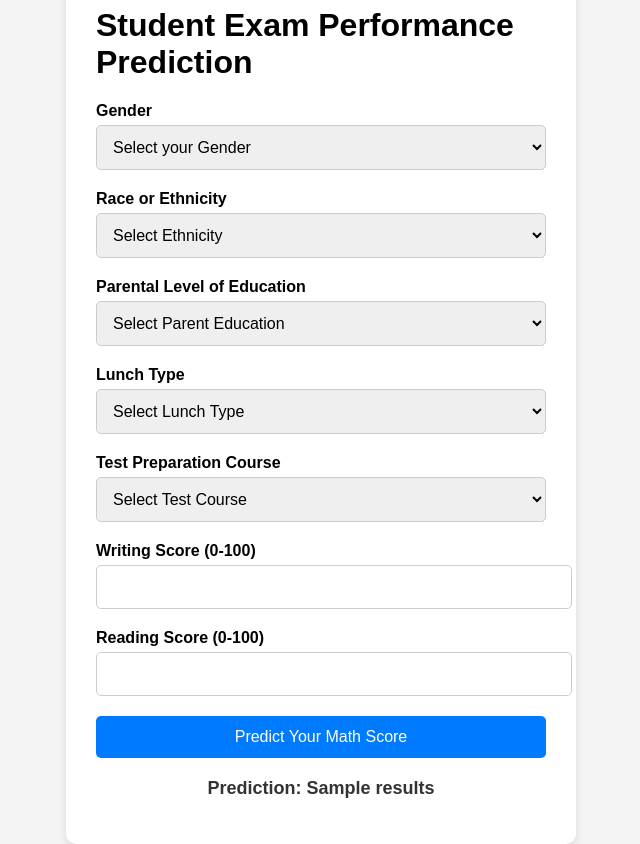
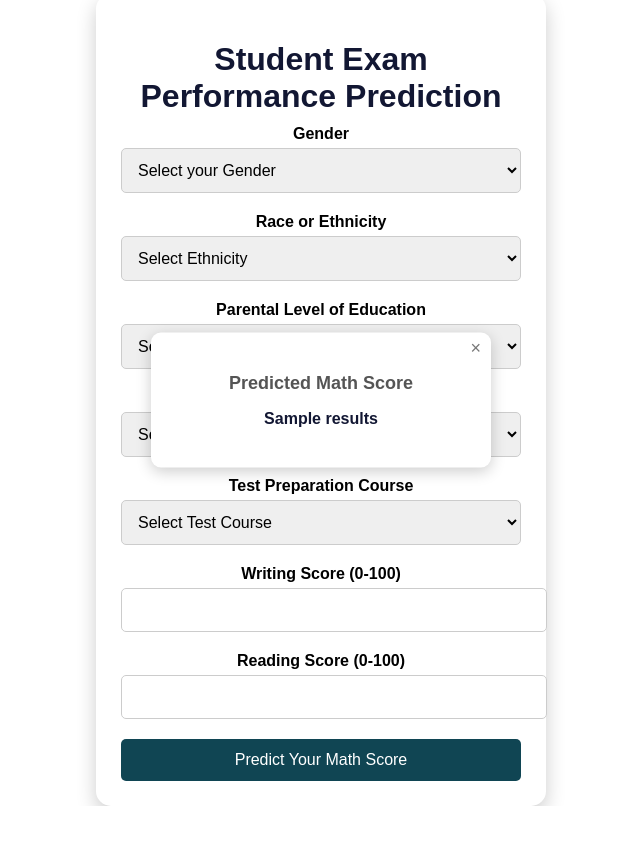
Before and after one commit to Mazenasag/End-to-end-student-performance-prediction-system, a Flask app: template templates/home.html in a window 1280 px wide. Shown: the whole page, without its empty margins (319-959 px from the left). After the commit the page ends 806 px from the top, so only its background shows below. Run offline with Flask 3, Linux system fonts and the light colour scheme; the template is opened without the code that fills it: most values are stand-ins (such as "Sample title", 1, 10 or a date in 2020).

Commit message:
Style and Front end design

```diff
--- a/static/script.js
+++ b/static/script.js
@@ -20,3 +20,52 @@
     }
   });
 });
+document.addEventListener("DOMContentLoaded", function () {
+  const modal = document.getElementById("resultModal");
+  const closeBtn = document.getElementById("closeModal");
+
+  if (modal && closeBtn) {
+      modal.style.display = "block"; // Show the modal when there is a prediction result
+
+      closeBtn.addEventListener("click", function () {
+          modal.style.display = "none"; // Hide modal when clicking X
+      });
+  }
+});
+
+// Add Fade-in Animation on Page Load
+document.addEventListener("DOMContentLoaded", function() {
+  document.body.style.opacity = "1";
+  document.body.style.transition = "opacity 0.8s ease-in-out";
+});
+
+// Modal Box Functionality for Prediction Result
+document.addEventListener("DOMContentLoaded", function () {
+  const modal = document.getElementById("result-modal");
+  const closeButton = document.getElementById("close-modal");
+
+  if (modal) {
+      closeButton.addEventListener("click", function () {
+          modal.style.display = "none";
+      });
+
+      // Close when clicking outside the modal
+      window.addEventListener("click", function (event) {
+          if (event.target === modal) {
+              modal.style.display = "none";
+          }
+      });
+  }
+});
+
+// Add Hover Effect to Buttons
+document.querySelectorAll("button, .start-btn").forEach((btn) => {
+  btn.addEventListener("mouseover", function () {
+      btn.style.transform = "scale(1.05)";
+      btn.style.transition = "0.3s";
+  });
+
+  btn.addEventListener("mouseleave", function () {
+      btn.style.transform = "scale(1)";
+  });
+});
--- a/static/style.css
+++ b/static/style.css
@@ -18,13 +18,26 @@
   background: #ffffff;
   padding: 30px;
   border-radius: 10px;
-  box-shadow: 0px 4px 8px rgba(0, 0, 0, 0.1);
+  box-shadow: 0px 0px 2px rgba(0, 0, 0, 0.05);
   width: 450px;
 }
 
+.container {
+  background: rgba(243, 243, 243, 0.05);
+  backdrop-filter: blur(10px);
+  -webkit-backdrop-filter: blur(10px);
+  border-radius: 15px;
+  padding: 25px;
+  box-shadow: 0px 8px 20px rgba(0, 0, 0, 0.2);
+  width: 400px;
+  text-align: center;
+}
+
 header h1 {
-  text-align: center;
-  margin-bottom: 20px;
+  color: #313446;
+  margin-bottom: 10px;
+  font-style: oblique;
+  font-family: monospace;
 }
 
 /* Form Styling */
@@ -40,6 +53,8 @@
   font-weight: bold;
   display: block;
   margin-bottom: 5px;
+  color: #000000;
+  font-family: sans-serif;
 }
 
 select, input[type="number"] {
@@ -70,7 +85,15 @@
 button:hover {
   background-color: #0056b3;
 }
+button {
+  background: linear-gradient(90deg, #007bff, #00c6ff);
+  transition: transform 0.2s ease, box-shadow 0.2s ease;
+}
 
+button:hover {
+  transform: scale(1.05);
+  box-shadow: 0px 5px 15px rgba(0, 118, 255, 0.5);
+}
 /* Prediction Result */
 h2 {
   margin-top: 20px;
@@ -78,3 +101,143 @@
   text-align: center;
   font-size: 18px;
 }
+/* Headings */
+h1 {
+  color: #121733;
+  margin-bottom: 10px;
+}
+
+h2 {
+  color: #555;
+}
+
+/* Description */
+p {
+  color: #121733;
+  font-size: 16px;
+  margin-bottom: 20px;
+}
+
+/* Features */
+.features {
+  text-align: left;
+  margin: 20px 0;
+}
+
+.features ul {
+  list-style-type: none;
+  padding: 0;
+}
+
+.features li {
+  background: rgb(154, 154, 199);
+  padding: 10px;
+  margin: 5px 0;
+  border-radius: 5px;
+  color: #050404;
+  font-family:'Franklin Gothic Medium', 'Arial Narrow', Arial, sans-serif;
+}
+
+/* Button */
+button {
+  background-color: #007bff;
+  color: white;
+  border: none;
+  padding: 12px 20px;
+  border-radius: 5px;
+  font-size: 16px;
+  cursor: pointer;
+  transition: background 0.3s ease;
+}
+
+button:hover {
+  background-color: #0056b3;
+}
+
+/* Modal (Result Box) */
+.modal {
+  display: none;
+  position: fixed;
+  z-index: 1000;
+  left: 50%;
+  top: 50%;
+  transform: translate(-50%, -50%);
+  background: white;
+  padding: 20px;
+  width: 300px;
+  border-radius: 10px;
+  box-shadow: 0px 4px 15px rgba(0, 0, 0, 0.2);
+  text-align: center;
+}
+
+/* Close Button (X) */
+.close-btn {
+  position: absolute;
+  top: 5px;
+  right: 10px;
+  font-size: 18px;
+  cursor: pointer;
+  color: #777;
+}
+
+.close-btn:hover {
+  color: black;
+}
+/* Animated Gradient Background */
+body {
+  background: linear-gradient(-45deg, #6261b9, #6261b9, #6261b9, #6261b9);
+  background-size: 400% 400%;
+  animation: gradientBG 10s ease infinite;
+}
+html, body {
+    height: 100%; /* Make sure the body takes the full height of the viewport */
+    margin: 0; /* Remove any default margins */
+}
+
+body {
+    background-image: url('your-image.jpg'); /* Path to your image */
+    background-size: cover; /* Cover the entire screen */
+    background-position: center; /* Center the image */
+    background-attachment: fixed; /* Fix the image while scrolling */
+    color: white; /* Text color for better contrast */
+    background-image: url('https://educloud.app/lms/src/performance-analytics/hero.png');
+}
+
+.content {
+    padding: 50px;
+    text-align: center;
+    position: relative; /* To ensure the content stays above the background */
+    z-index: 1; /* Ensures the content is visible over the background */
+}
+
+/* Animation Keyframes */
+@keyframes gradientBG {
+  0% { background-position: 0% 50%; }
+  50% { background-position: 100% 50%; }
+  100% { background-position: 0% 50%; }
+}
+button {
+  background: linear-gradient(90deg, #104553, #104553);
+  transition: transform 0.2s ease, box-shadow 0.2s ease;
+}
+
+button:hover {
+  transform: scale(1.05);
+  box-shadow: 0px 5px 15px rgba(0, 118, 255, 0.5);
+}
+body {
+  cursor: url('https://cdn.custom-cursor.com/db/cursors/32/preview.png'), auto;
+}
+
+.title {
+  font-size: 32px;
+  color: #050404;
+  text-shadow: 2px 2px 10px rgba(255, 255, 255, 0.5);
+  animation: fadeIn 1.5s ease-in-out;
+}
+
+/* Fade-in animation */
+@keyframes fadeIn {
+  from { opacity: 0; transform: translateY(-10px); }
+  to { opacity: 1; transform: translateY(0); }
+}
--- a/templates/home.html
+++ b/templates/home.html
@@ -87,7 +87,15 @@
         </div>
         <button type="submit">Predict Your Math Score</button>
       </form>
-      <h2 id="result">Prediction: {{ results }}</h2>
     </div>
+
+    <!-- Prediction Result Modal -->
+    {% if results is not none %}
+    <div id="resultModal" class="modal">
+      <span id="closeModal" class="close-btn">&times;</span>
+      <h2>Predicted Math Score</h2>
+      <p><strong>{{ results }}</strong></p>
+    </div>
+    {% endif %}
   </body>
 </html>
```
Also changed, not shown: templates/index.html (+42 -1 lines), README.md, static/Capture.PNG (added), static/hero.png (added).
